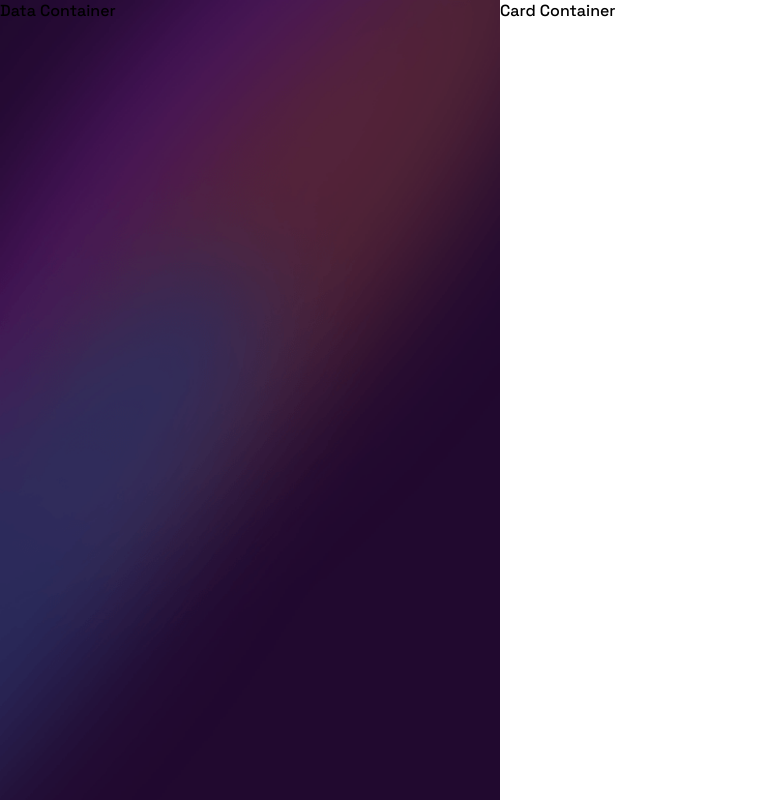
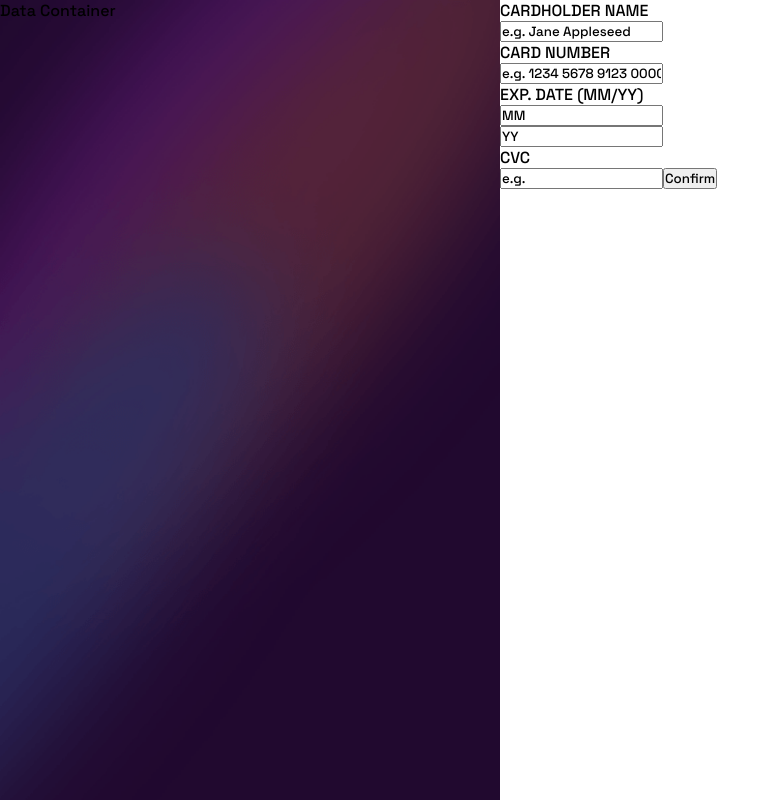
Before and after one commit to khoeye/Interactive-Card-Details, a React (Create React App) app in the folder interactive-card/: page / in a window 1280 px wide. Shown: the whole page, without its empty margins (0-780 px from the left). Built offline with nearby package versions, Linux system fonts and the light colour scheme.

Commit message:
Revert "Revert "CSS Fix and Form add""
This reverts commit fa1585b75944d383de2fb5a5b91ae60ba722b68e.

```diff
--- a/interactive-card/src/Component/BackCard/BackCard.js
+++ b/interactive-card/src/Component/BackCard/BackCard.js
@@ -1,5 +1,5 @@
 import React, { Fragment } from "react";
-import '/BackCard.css'
+import './BackCard.css'
 
 const BackCard = (props) =>{
     return(
--- a/interactive-card/src/Component/CardContainer/CardContainer.js
+++ b/interactive-card/src/Component/CardContainer/CardContainer.js
@@ -1,10 +1,11 @@
 import React from "react";
+import CardForm from "../CardForm/CardForm";
 import './CardContainer.css'
 
 const CardContainer = (props) =>{
     return(
         <div className="cardContainer">
-            <p>Card Container</p>
+            <CardForm/>
         </div>
     )
 }
--- a/interactive-card/src/Component/CardForm/CardForm.js
+++ b/interactive-card/src/Component/CardForm/CardForm.js
@@ -1,10 +1,21 @@
 import React, { Fragment } from "react";
-import '/CardForm.css'
+import './CardForm.css'
 
-const CardForm = (props) =>{
-    return(
+const CardForm = (props) => {
+    return (
         <Fragment>
-
+            <form>
+                <p>CARDHOLDER NAME</p>
+                    <input type={"text"} value={"e.g. Jane Appleseed"}/>
+                <p>CARD NUMBER</p>
+                <input type={"text"} value={"e.g. 1234 5678 9123 0000"}/>
+                <p>EXP. DATE (MM/YY)</p>
+                <input type={"text"} value={'MM'}/>
+                <input type={"text"} value={'YY'}/>
+                <p>CVC</p>
+                <input type={"text"} value={'e.g.'}/>
+                <button>Confirm</button>
+            </form>
         </Fragment>
     )
 }
--- a/interactive-card/src/Component/FrontCard/FrontCard.js
+++ b/interactive-card/src/Component/FrontCard/FrontCard.js
@@ -1,5 +1,5 @@
 import React, { Fragment } from "react";
-import '/FrontCard.css'
+import './FrontCard.css'
 
 const FrontCard = (props) =>{
     return(
```
